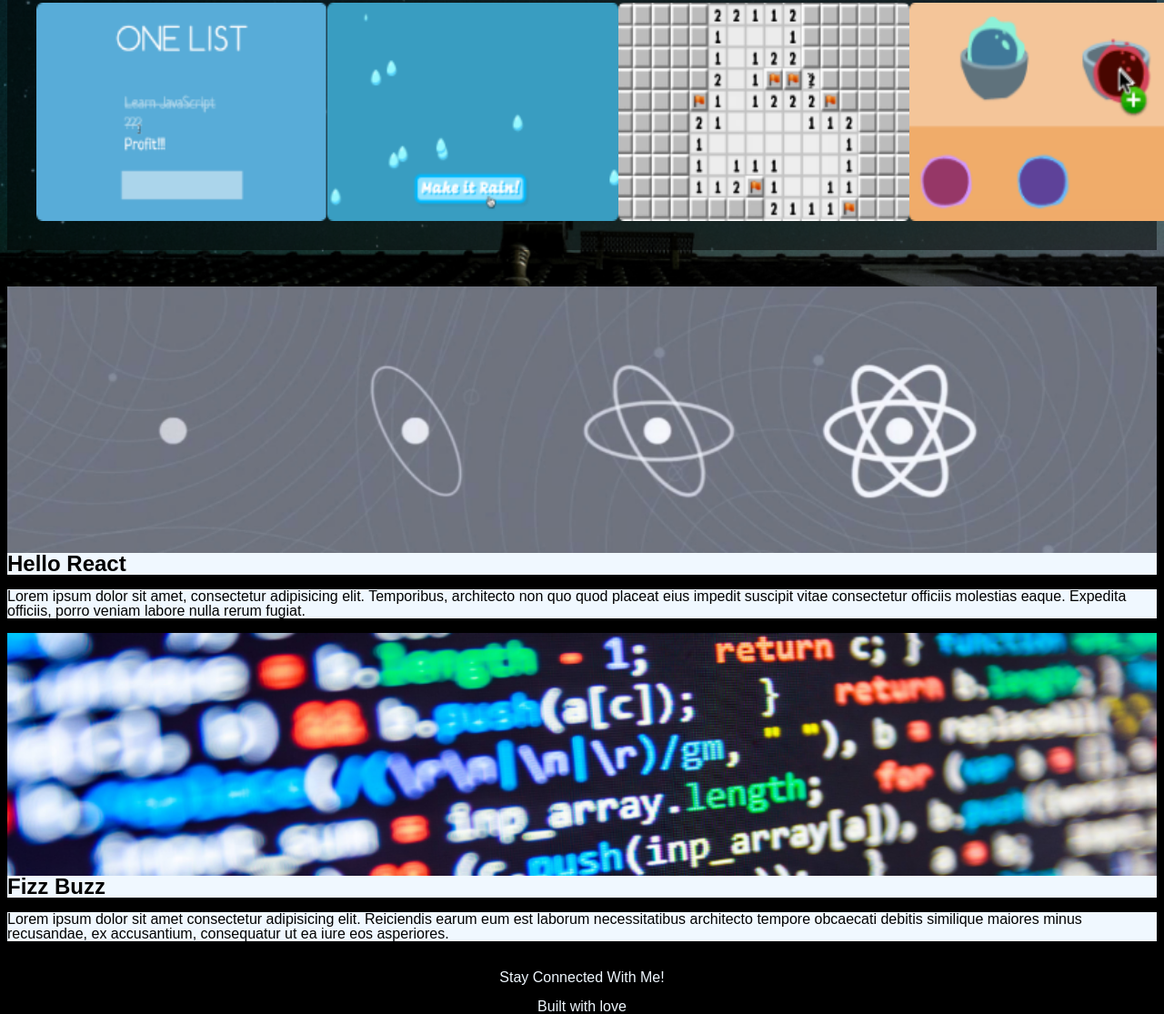
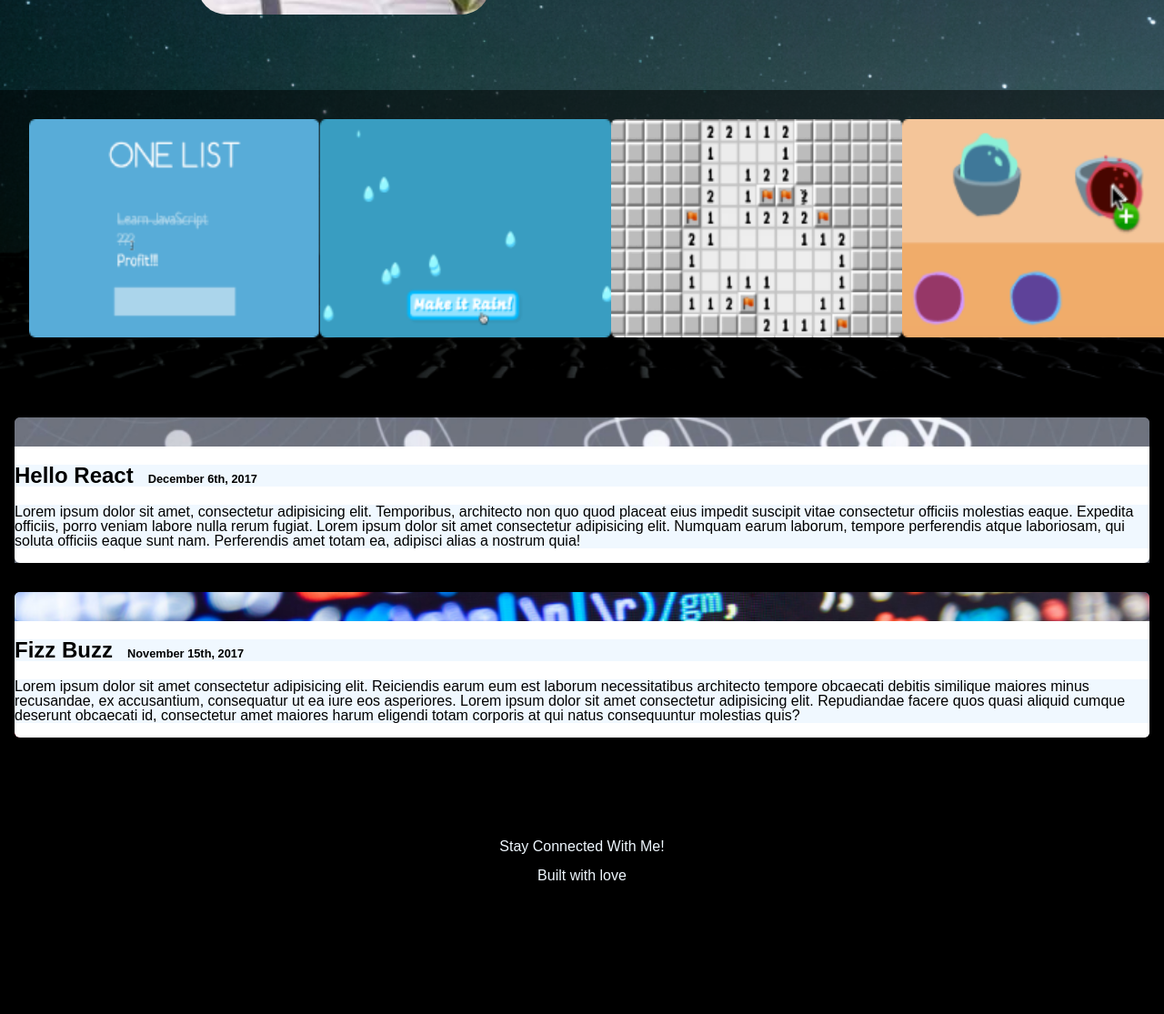
Before and after one commit to sgacio/portfolio, a website: page public/index.html in a window 1280 px wide. Shown: the part 544-1659 px from the top of the page at 91% size. After the commit the page ends 1611 px from the top, so only its background shows below. Drawn offline with Linux system fonts and the light colour scheme.

Commit message:
most sizing and info complete

```diff
--- a/public/index.html
+++ b/public/index.html
@@ -16,8 +16,8 @@
             <img src="./images/stephen photo9.png" alt="stephen photo" />
           </div>
           <div class="page-header">
-            <blockquote>
-              <h1>Hi, my name is Stephen-Michael Gacio</h1>
+            <blockquote class="my-name">
+              <h1>Hi, I'm Stephen-Michael Gacio</h1>
               <p class="sub-title">I am a JR Front End Engineer in Tampa FL</p>
             </blockquote>
           </div>
@@ -30,29 +30,44 @@
         <img src="./images/sensei-sense.png" alt="Sensei Sense i" />
       </section>
     </div>
-    <nav>
-      <article class="bottom-half">
-        <img src="./images/react-new.png" alt="React" />
-        <div>
-          <h2 class="above-words">Hello React</h2>
+    <nav id="middle-of-the-page">
+      <article>
+        <div class="bottom-half-one">
+          <header class="bottom-half-one"></header>
+          <blockquote class="React">
+            <h2 class="above-words">
+              Hello React<span id="small-words">December 6th, 2017</span>
+            </h2>
             <p class="words-on-page">
               Lorem ipsum dolor sit amet, consectetur adipisicing elit.
               Temporibus, architecto non quo quod placeat eius impedit suscipit
-            vitae consectetur officiis molestias eaque. Expedita officiis, porro
-            veniam labore nulla rerum fugiat.
+              vitae consectetur officiis molestias eaque. Expedita officiis,
+              porro veniam labore nulla rerum fugiat. Lorem ipsum dolor sit amet
+              consectetur adipisicing elit. Numquam earum laborum, tempore
+              perferendis atque laboriosam, qui soluta officiis eaque sunt nam.
+              Perferendis amet totam ea, adipisci alias a nostrum quia!
             </p>
+          </blockquote>
         </div>
       </article>
-      <article class="bottom-half">
-        <img src="./images/code-new.png" alt="Code" />
-        <div>
-          <h2 class="above-words">Fizz Buzz</h2>
+      <article>
+        <div class="bottom-half-two">
+          <header class="bottom-half-two"></header>
+          <blockquote class="Fizz-Buzz">
+            <h2 class="above-words">
+              Fizz Buzz<span id="small-words">November 15th, 2017</span>
+            </h2>
             <p class="words-on-page">
-            Lorem ipsum dolor sit amet consectetur adipisicing elit. Reiciendis
-            earum eum est laborum necessitatibus architecto tempore obcaecati
-            debitis similique maiores minus recusandae, ex accusantium,
-            consequatur ut ea iure eos asperiores.
+              Lorem ipsum dolor sit amet consectetur adipisicing elit.
+              Reiciendis earum eum est laborum necessitatibus architecto tempore
+              obcaecati debitis similique maiores minus recusandae, ex
+              accusantium, consequatur ut ea iure eos asperiores. Lorem ipsum
+              dolor sit amet consectetur adipisicing elit. Repudiandae facere
+              quos quasi aliquid cumque deserunt obcaecati id, consectetur amet
+              maiores harum eligendi totam corporis at qui natus consequuntur
+              molestias quis?
             </p>
+          </blockquote>
         </div>
       </article>
     </nav>
--- a/public/screen.css
+++ b/public/screen.css
@@ -12,26 +12,32 @@ body {
   background-image: url(./images/space.png);
   background-size: cover;
   background-repeat: no-repeat;
-  margin-top: 15rem;
+  margin: 15rem 0 0 0;
 }
 
-blockquote {
+.my-name {
   background-color: white;
   border: .4rem solid none;
   border-radius: 6px;
-  padding: .5rem;
+  padding-right: 3rem;
+  padding-left: 1rem;
   margin-top: -2rem;
   opacity: .5;
 }
 
+h1 {
+  text-align: left;
+}
+
 .sub-title {
-  text-align: center;
+  text-align: left;
+  font-size: 1.4rem;
 }
 
 .page-header {
   display: flex;
   flex-direction: column;
-  margin: 0;
+  margin: 0 0 0 2rem;
 }
 
 .top-image>img {
@@ -39,7 +45,7 @@ blockquote {
   border-radius: 10%;
   margin: 0;
   padding: 0;
-  height: 12rem;
+  height: 20rem;
 }
 
 header {
@@ -53,7 +59,7 @@ header {
   flex-direction: row;
   justify-content: space-around;
   padding: 2rem;
-  margin-top: 5rem;
+  margin: 5rem 0 0 0;
   background-color: rgba(0, 0, 0, 0.507);
 }
 
@@ -64,6 +70,8 @@ section>img {
 
 nav {
   margin-top: 2.5rem;
+  display: flex;
+  flex-direction: column;
 }
 
 .words-on-page {
@@ -71,31 +79,62 @@ nav {
   background-color: aliceblue;
 }
 
-h2 {
-  margin: 0;
-}
-
-h2>p {
-  margin: 0;
-}
-
 .above-words {
   color: black;
   background-color: aliceblue;
 }
 
-article>img {
-  /* height: 6rem; */
+.bottom-half-one {
+  background-image: url(./images/react-new.png);
+  height: 10rem;
+  background-size: 100% auto;
+  background-repeat: no-repeat;
+  background-position: center;
+  display: flex;
+  flex-direction: column;
+  border: .4rem solid none;
+  border-radius: 6px;
+  border-bottom-left-radius: 0;
+  border-bottom-right-radius: 0;
 }
 
-.bottom-half {
+article {
+  margin: 1rem;
+}
+
+div>blockquote {
+  margin: 0rem .2rem 0rem 0rem;
+  opacity: 1;
+  width: 100%;
+  padding: 0;
+  background-color: white;
+  border: .4rem solid none;
+  border-radius: 6px;
+  border-top-right-radius: 0;
+  border-top-left-radius: 0;
+  opacity: 1;
+}
+
+#small-words {
+  font-size: .8rem;
+  margin-left: 1rem;
+}
+
+.bottom-half-two {
+  background-image: url(./images/code-new.png);
+  height: 10rem;
+  background-size: 100% auto;
+  background-repeat: no-repeat;
+  background-position: center;
   display: flex;
   flex-direction: column;
-  justify-content: center;
-  align-content: center;
+  border: .4rem solid none;
+  border-radius: 6px;
 }
 
 footer {
   color: aliceblue;
   text-align: center;
+  padding-top: 5rem;
+  padding-bottom: 5rem;
 }
```
Lines whose indentation alone changed are shown as unchanged.
